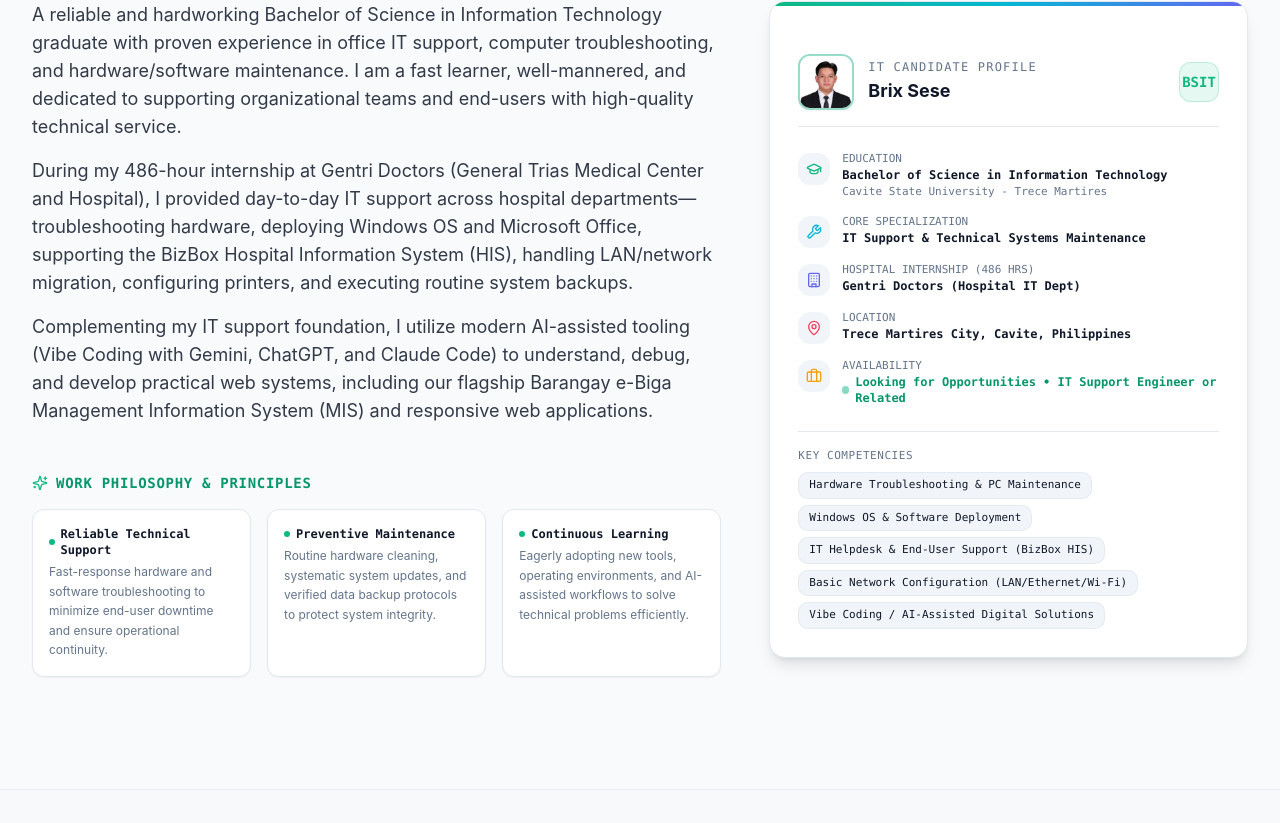
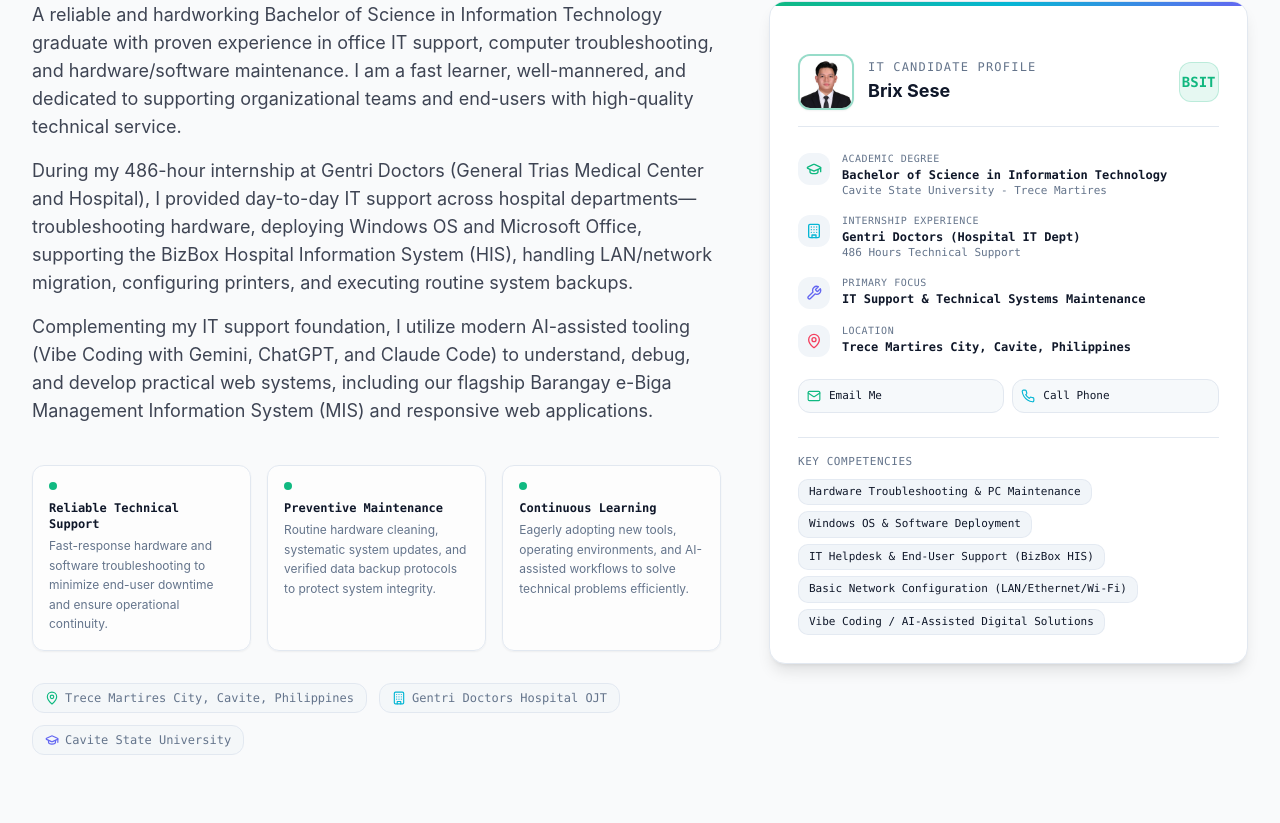
Before and after one commit to brixsese27/brixportfolio, a Next.js app: page / in a window 1280 px wide. Shown: the part 997-1820 px from the top of the page. Built offline with nearby package versions, Linux system fonts and the light colour scheme.

Commit message:
feat: implement smooth on-scroll reveal animations across all sections and devices

```diff
--- a/components/about.tsx
+++ b/components/about.tsx
@@ -1,6 +1,9 @@
+"use client";
+
 import * as React from "react";
 import Image from "next/image";
 import { profileData } from "@/data/profile";
+import { ScrollReveal } from "@/components/scroll-reveal";
 import {
   GraduationCap,
   MapPin,
@@ -21,6 +24,7 @@ export function About() {
       <div className="max-w-7xl mx-auto px-4 sm:px-6 lg:px-8">
 
         {/* Section Header */}
+        <ScrollReveal direction="up">
           <div className="max-w-2xl mb-12">
             <div className="section-label">
               <Terminal className="w-3.5 h-3.5 text-brand-500" />
@@ -30,48 +34,58 @@ export function About() {
               Committed to reliable IT support &amp; technical service.
             </h2>
           </div>
+        </ScrollReveal>
 
         {/* Two-Column Editorial Layout */}
         <div className="grid grid-cols-1 lg:grid-cols-12 gap-10 lg:gap-12 items-start">
 
           {/* Left Column: Narrative & Principles */}
-          <div className="lg:col-span-7 space-y-6">
+          <ScrollReveal direction="up" delay={100} className="lg:col-span-7 space-y-6">
             <div className="space-y-4 text-base sm:text-lg text-muted-foreground leading-relaxed">
               {profileData.bioParagraphs.map((paragraph, idx) => (
-                <p key={idx} className="text-foreground/85">
+                <p key={idx} className="text-foreground/80">
                   {paragraph}
                 </p>
               ))}
             </div>
 
-            {/* Core Working Principles */}
-            <div className="pt-6 space-y-4">
-              <h3 className="text-sm font-mono uppercase tracking-wider text-brand-600 dark:text-brand-400 font-semibold flex items-center gap-2">
-                <Sparkles className="w-4 h-4 text-brand-500" />
-                Work Philosophy &amp; Principles
-              </h3>
-
-              <div className="grid grid-cols-1 sm:grid-cols-3 gap-4">
-                {profileData.principles.map((item, idx) => (
+            {/* Guiding Principles Cards */}
+            <div className="grid grid-cols-1 sm:grid-cols-3 gap-4 pt-4">
+              {profileData.principles.map((principle, idx) => (
                 <div
                   key={idx}
-                    className="p-4 rounded-xl bg-card border border-border hover:border-primary/40 transition-colors shadow-sm"
+                  className="p-4 rounded-xl border border-border bg-card/60 hover:bg-card hover:border-primary/40 transition-all duration-200 shadow-sm"
                 >
-                    <div className="font-mono text-xs font-bold text-foreground mb-1 flex items-center gap-1.5">
-                      <span className="w-1.5 h-1.5 rounded-full bg-brand-500" />
-                      {item.title}
+                  <div className="w-2 h-2 rounded-full bg-brand-500 mb-2.5" />
+                  <div className="font-mono text-xs font-bold text-foreground mb-1">
+                    {principle.title}
                   </div>
-                    <p className="text-xs text-muted-foreground leading-relaxed">
-                      {item.description}
-                    </p>
+                  <div className="text-xs text-muted-foreground leading-relaxed">
+                    {principle.description}
+                  </div>
                 </div>
               ))}
             </div>
+
+            {/* Location and Education Badge Row */}
+            <div className="flex flex-wrap items-center gap-3 pt-2 text-xs font-mono text-muted-foreground">
+              <div className="flex items-center gap-1.5 px-3 py-1.5 rounded-lg bg-muted/60 border border-border">
+                <MapPin className="w-3.5 h-3.5 text-brand-500" />
+                <span>{profileData.location}</span>
+              </div>
+              <div className="flex items-center gap-1.5 px-3 py-1.5 rounded-lg bg-muted/60 border border-border">
+                <Building className="w-3.5 h-3.5 text-cyan-500" />
+                <span>Gentri Doctors Hospital OJT</span>
+              </div>
+              <div className="flex items-center gap-1.5 px-3 py-1.5 rounded-lg bg-muted/60 border border-border">
+                <GraduationCap className="w-3.5 h-3.5 text-indigo-500" />
+                <span>Cavite State University</span>
               </div>
             </div>
+          </ScrollReveal>
 
           {/* Right Column: Developer Profile Specification Card */}
-          <div className="lg:col-span-5 w-full">
+          <ScrollReveal direction="up" delay={200} className="lg:col-span-5 w-full">
             <div className="rounded-2xl border border-border bg-card shadow-lg p-6 sm:p-7 space-y-6 relative overflow-hidden">
 
               {/* Subtle accent bar at top */}
@@ -111,38 +125,47 @@ export function About() {
                     <GraduationCap className="w-4 h-4 text-brand-500" />
                   </div>
                   <div>
-                    <div className="text-muted-foreground text-[11px] uppercase">Education</div>
-                    <div className="text-foreground font-semibold text-xs leading-snug">
+                    <div className="text-[10px] text-muted-foreground uppercase tracking-wider">
+                      Academic Degree
+                    </div>
+                    <div className="font-semibold text-foreground">
                       {profileData.degree}
                     </div>
-                    <div className="text-muted-foreground text-[11px]">
+                    <div className="text-[11px] text-muted-foreground">
                       Cavite State University - Trece Martires
                     </div>
                   </div>
                 </div>
 
-                {/* Focus */}
+                {/* Practical OJT */}
                 <div className="flex items-start gap-3">
                   <div className="p-2 rounded-lg bg-muted text-muted-foreground mt-0.5">
-                    <Wrench className="w-4 h-4 text-cyan-500" />
+                    <Building className="w-4 h-4 text-cyan-500" />
                   </div>
                   <div>
-                    <div className="text-muted-foreground text-[11px] uppercase">Core Specialization</div>
-                    <div className="text-foreground font-semibold text-xs leading-snug">
-                      {profileData.field}
+                    <div className="text-[10px] text-muted-foreground uppercase tracking-wider">
+                      Internship Experience
+                    </div>
+                    <div className="font-semibold text-foreground">
+                      Gentri Doctors (Hospital IT Dept)
+                    </div>
+                    <div className="text-[11px] text-muted-foreground">
+                      486 Hours Technical Support
                     </div>
                   </div>
                 </div>
 
-                {/* Internship */}
+                {/* Core Field Focus */}
                 <div className="flex items-start gap-3">
                   <div className="p-2 rounded-lg bg-muted text-muted-foreground mt-0.5">
-                    <Building className="w-4 h-4 text-indigo-500" />
+                    <Wrench className="w-4 h-4 text-indigo-500" />
                   </div>
                   <div>
-                    <div className="text-muted-foreground text-[11px] uppercase">Hospital Internship (486 hrs)</div>
-                    <div className="text-foreground font-semibold text-xs leading-snug">
-                      Gentri Doctors (Hospital IT Dept)
+                    <div className="text-[10px] text-muted-foreground uppercase tracking-wider">
+                      Primary Focus
+                    </div>
+                    <div className="font-semibold text-foreground">
+                      {profileData.field}
                     </div>
                   </div>
                 </div>
@@ -153,25 +176,31 @@ export function About() {
                     <MapPin className="w-4 h-4 text-rose-500" />
                   </div>
                   <div>
-                    <div className="text-muted-foreground text-[11px] uppercase">Location</div>
-                    <div className="text-foreground font-semibold text-xs leading-snug">
+                    <div className="text-[10px] text-muted-foreground uppercase tracking-wider">
+                      Location
+                    </div>
+                    <div className="font-semibold text-foreground">
                       {profileData.location}
                     </div>
                   </div>
                 </div>
 
-                {/* Professional Status */}
-                <div className="flex items-start gap-3">
-                  <div className="p-2 rounded-lg bg-muted text-muted-foreground mt-0.5">
-                    <Briefcase className="w-4 h-4 text-amber-500" />
-                  </div>
-                  <div>
-                    <div className="text-muted-foreground text-[11px] uppercase">Availability</div>
-                    <div className="text-brand-600 dark:text-brand-400 font-semibold text-xs leading-snug flex items-center gap-1.5">
-                      <span className="w-2 h-2 rounded-full bg-brand-500 animate-pulse" />
-                      {profileData.status}
-                    </div>
-                  </div>
+                {/* Direct Contact Row */}
+                <div className="grid grid-cols-2 gap-2 pt-2">
+                  <a
+                    href={`mailto:${profileData.email}`}
+                    className="p-2 rounded-lg bg-muted/60 hover:bg-muted border border-border flex items-center gap-2 text-foreground transition-colors"
+                  >
+                    <Mail className="w-3.5 h-3.5 text-brand-500" />
+                    <span className="truncate text-[11px]">Email Me</span>
+                  </a>
+                  <a
+                    href={`tel:${profileData.phone}`}
+                    className="p-2 rounded-lg bg-muted/60 hover:bg-muted border border-border flex items-center gap-2 text-foreground transition-colors"
+                  >
+                    <Phone className="w-3.5 h-3.5 text-cyan-500" />
+                    <span className="truncate text-[11px]">Call Phone</span>
+                  </a>
                 </div>
 
               </div>
@@ -194,7 +223,7 @@ export function About() {
               </div>
 
             </div>
-          </div>
+          </ScrollReveal>
 
         </div>
       </div>
--- a/components/capstone.tsx
+++ b/components/capstone.tsx
@@ -3,6 +3,7 @@
 import * as React from "react";
 import Image from "next/image";
 import { capstoneData, capstoneTechStack } from "@/data/capstone";
+import { ScrollReveal } from "@/components/scroll-reveal";
 import {
   Terminal,
   FileCheck,
@@ -79,6 +80,7 @@ export function Capstone() {
       <div className="max-w-7xl mx-auto px-4 sm:px-6 lg:px-8">
 
         {/* Section Label & Clean Header */}
+        <ScrollReveal direction="up">
           <div className="max-w-3xl mb-10">
             <div className="section-label">
               <Terminal className="w-3.5 h-3.5 text-brand-500" />
@@ -91,8 +93,10 @@ export function Capstone() {
               A web-based Management Information System for Barangay Biga, Tanza, Cavite that digitizes resident records, streamlines document processing, and delivers automated SMS notifications.
             </p>
           </div>
+        </ScrollReveal>
 
         {/* Capstone Showcase Container */}
+        <ScrollReveal direction="up" delay={150}>
           <div className="rounded-3xl border border-border bg-card shadow-xl overflow-hidden relative space-y-8 p-6 sm:p-10">
 
           {/* Top Live Website Browser Window with High-Fidelity UI Mockup & Direct Link */}
@@ -214,6 +218,7 @@ export function Capstone() {
           </div>
 
         </div>
+        </ScrollReveal>
 
       </div>
     </section>
--- a/components/projects.tsx
+++ b/components/projects.tsx
@@ -3,6 +3,7 @@
 import * as React from "react";
 import Image from "next/image";
 import { staticCultureProject, staticCultureTechStack } from "@/data/projects";
+import { ScrollReveal } from "@/components/scroll-reveal";
 import {
   Terminal,
   ShoppingBag,
@@ -102,6 +103,7 @@ export function Projects() {
       <div className="max-w-7xl mx-auto px-4 sm:px-6 lg:px-8">
 
         {/* Section Label & Clean Header */}
+        <ScrollReveal direction="up">
           <div className="max-w-3xl mb-10">
             <div className="section-label">
               <Terminal className="w-3.5 h-3.5 text-brand-500" />
@@ -114,8 +116,10 @@ export function Projects() {
               A responsive digital storefront for a contemporary clothing and lifestyle brand showcasing collections, pricing, and product details.
             </p>
           </div>
+        </ScrollReveal>
 
         {/* Project Showcase Container */}
+        <ScrollReveal direction="up" delay={150}>
           <div className="rounded-3xl border border-border bg-card shadow-xl overflow-hidden relative space-y-8 p-6 sm:p-10">
 
           {/* Top Live Website Browser Window with High-Fidelity UI Mockup & Direct Link */}
@@ -237,6 +241,7 @@ export function Projects() {
           </div>
 
         </div>
+        </ScrollReveal>
 
       </div>
     </section>
--- /dev/null
+++ b/components/scroll-reveal.tsx
@@ -0,0 +1,90 @@
+"use client";
+
+import * as React from "react";
+import { cn } from "@/lib/utils";
+
+interface ScrollRevealProps extends React.HTMLAttributes<HTMLDivElement> {
+  children: React.ReactNode;
+  className?: string;
+  delay?: number; // delay in ms
+  direction?: "up" | "down" | "left" | "right" | "none";
+}
+
+export function ScrollReveal({
+  children,
+  className,
+  delay = 0,
+  direction = "up",
+  ...props
+}: ScrollRevealProps) {
+  const [isVisible, setIsVisible] = React.useState(false);
+  const domRef = React.useRef<HTMLDivElement>(null);
+
+  React.useEffect(() => {
+    // If browser doesn't support IntersectionObserver, reveal immediately
+    if (typeof window === "undefined" || !("IntersectionObserver" in window)) {
+      setIsVisible(true);
+      return;
+    }
+
+    const observer = new IntersectionObserver(
+      (entries) => {
+        entries.forEach((entry) => {
+          if (entry.isIntersecting) {
+            setIsVisible(true);
+            if (domRef.current) {
+              observer.unobserve(domRef.current);
+            }
+          }
+        });
+      },
+      {
+        threshold: 0.08,
+        rootMargin: "0px 0px -30px 0px",
+      }
+    );
+
+    const currentEl = domRef.current;
+    if (currentEl) {
+      observer.observe(currentEl);
+    }
+
+    return () => {
+      if (currentEl) observer.unobserve(currentEl);
+    };
+  }, []);
+
+  const getTransformClasses = () => {
+    if (isVisible) return "opacity-100 translate-y-0 translate-x-0 scale-100";
+    switch (direction) {
+      case "up":
+        return "opacity-0 translate-y-8";
+      case "down":
+        return "opacity-0 -translate-y-8";
+      case "left":
+        return "opacity-0 translate-x-8";
+      case "right":
+        return "opacity-0 -translate-x-8";
+      default:
+        return "opacity-0";
+    }
+  };
+
+  return (
+    <div
+      ref={domRef}
+      style={{
+        transitionDuration: "650ms",
+        transitionDelay: `${delay}ms`,
+      }}
+      className={cn(
+        "transition-all duration-700 ease-out will-change-[transform,opacity]",
+        getTransformClasses(),
+        className
+      )}
+      {...props}
+    >
+      {children}
+    </div>
+  );
+}
```
Also changed, not shown: components/contact.tsx (+7 -4 lines), components/education.tsx (+26 -19 lines), components/experience.tsx (+52 -37 lines), components/skills.tsx (+8 -3 lines). Lines whose indentation alone changed are shown as unchanged.
